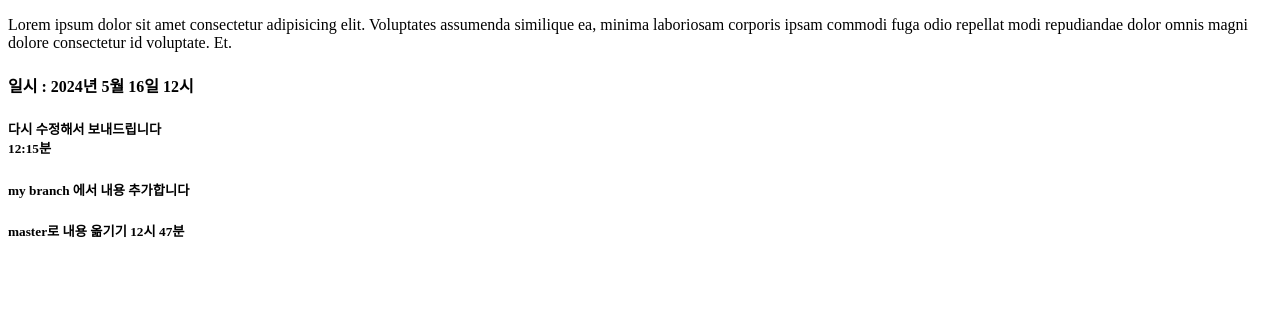
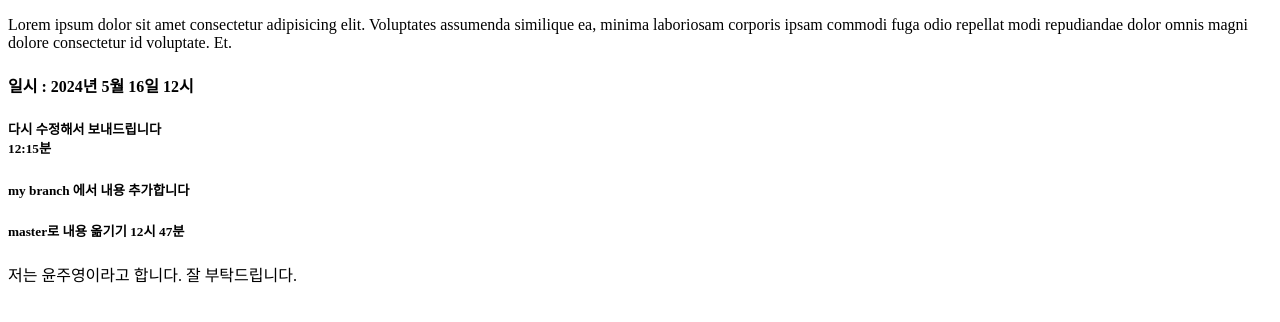
Before and after one commit to juyoung526/practice, a plain HTML site: page index.html in a window 1280 px wide. Drawn offline with Linux system fonts and the light colour scheme.

Commit message:
yun에서 내용추가

```diff
--- a/index.html
+++ b/index.html
@@ -16,5 +16,6 @@
     <h5>다시 수정해서 보내드립니다 <br />12:15분</h5>
     <h5>my branch 에서 내용 추가합니다</h5>
     <h5>master로 내용 옮기기 12시 47분</h5>
+    <p>저는 윤주영이라고 합니다. 잘 부탁드립니다.</p>
   </body>
 </html>
```
